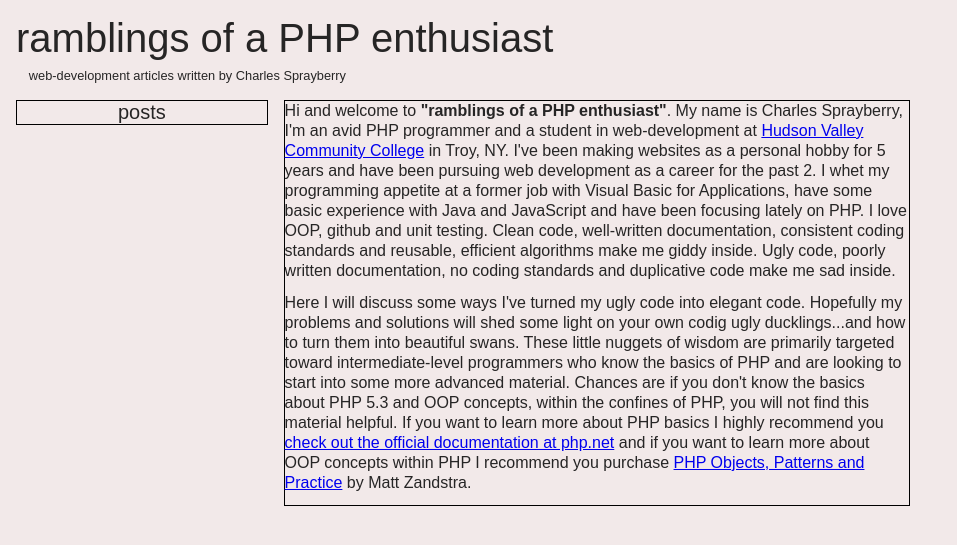
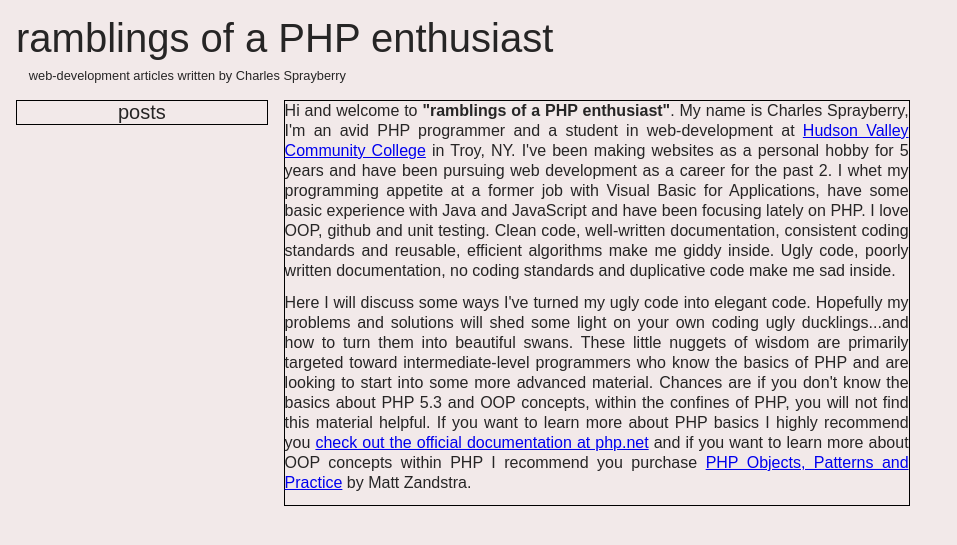
Before and after one commit to cspray/archived-blog, a Jekyll site: the page built from index.html, in a window 1280 px wide. Shown: the top 545 px of the page, without its empty margins (0-957 px from the left). Built offline with Jekyll 4.4.1, drawn with Linux system fonts in a browser that asks for light colours.

Commit message:
UPD fixing typo and seeing if we can justify content paragraphs

```diff
--- a/index.html
+++ b/index.html
@@ -13,7 +13,7 @@ documentation, consistent coding standards and reusable, efficient algorithms ma
 Ugly code, poorly written documentation, no coding standards and duplicative code make me sad inside.</p>
 
 <p>Here I will discuss some ways I've turned my ugly code into elegant code.  Hopefully my problems and
-solutions will shed some light on your own codig ugly ducklings...and how to turn them into beautiful
+solutions will shed some light on your own coding ugly ducklings...and how to turn them into beautiful
 swans.  These little nuggets of wisdom are primarily targeted toward intermediate-level programmers
 who know the basics of PHP and are looking to start into some more advanced material.  Chances are
 if you don't know the basics about PHP 5.3 and OOP concepts, within the confines of PHP, you will not
--- a/style.css
+++ b/style.css
@@ -39,6 +39,7 @@ body {
 #main-content p {
 	margin-bottom: .75em;
 	line-height: 1.25em;
+	text-align: justify;
 }
 
 #post-navigation {
```
